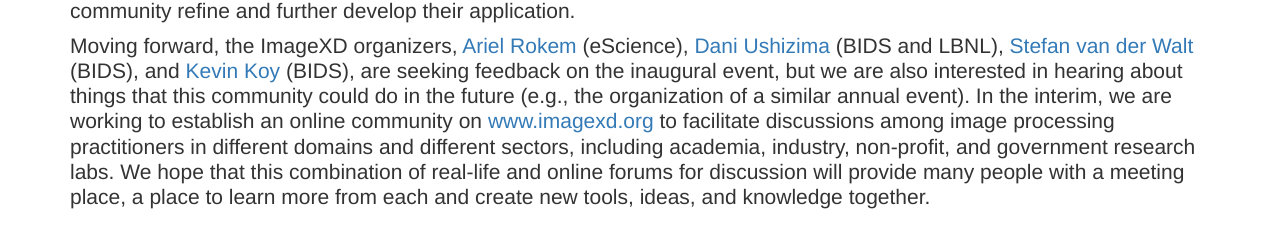
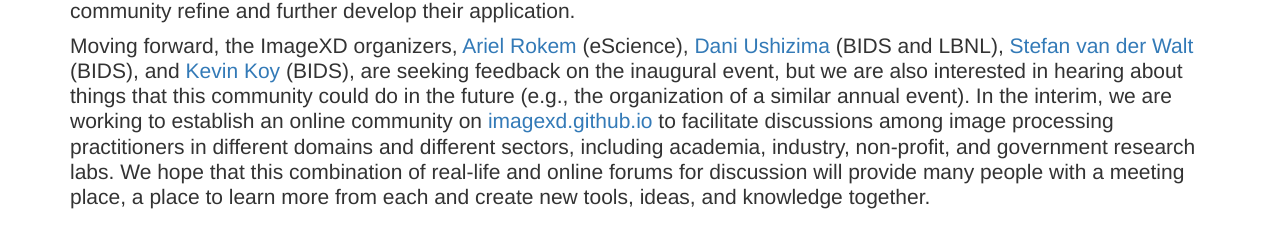
Before and after one commit to imagexd/2017, a Jekyll site: the page built from _posts/2016-06-21-inaugural-workshop.md, in a window 1280 px wide and 900 px high, scrolled down 1925 px. Shown: the part 671-897 px from the top of the window. Built offline with Jekyll 4.4.1, drawn with Linux system fonts in a browser that asks for light colours.

Commit message:
Serve from imagexd.github.io/2017
Assisted-by: Claude Code:claude-opus-5-5

```diff
--- a/_config.yml
+++ b/_config.yml
@@ -1,7 +1,7 @@
 title: ImageXD
 description: Image processing across domains
 sitename: ImageXD
-url: 'http://www.imagexd.org'
+url: 'https://imagexd.github.io'
 baseurl: '/2017'
 sass:
   sass_dir: /assets/_sass
--- a/_includes/navigation.html
+++ b/_includes/navigation.html
@@ -8,14 +8,14 @@
         <span class='icon-bar'></span>
         <span class='icon-bar'></span>
       </button>
-      <a class='navbar-brand' href='{{site.url}}'>{{ site.sitename }}</a>
+      <a class='navbar-brand' href='{{ site.baseurl }}/'>{{ site.sitename }}</a>
     </div>
 
     <div id='menu'>
       <ul>
         {% for feature in site.features %}
         <li>
-          <a href='{{site.url}}#{{ feature.id }}'>{{ feature.name }}</a>
+          <a href='{{ site.baseurl }}/#{{ feature.id }}'>{{ feature.name }}</a>
         </li>
         {% endfor %}
       </ul>
--- a/_posts/2016-06-21-inaugural-workshop.md
+++ b/_posts/2016-06-21-inaugural-workshop.md
@@ -11,7 +11,7 @@ with others who work on similar problems in different domains. ImageXD was
 founded by Berkeley and Washington partners from the Moore-Sloan Data Science
 Environments (MSDSE) to address these challenges.
 
-<img src="{{ site.url }}/images/group-photo.png" alt="Group" style="width: 1000px;"/>
+<img src="{{ site.baseurl }}/images/group-photo.png" alt="Group" style="width: 1000px;"/>
 
 At the inaugural ImageXD event, held at UC Berkeley’s Institute for Data Science
 (BIDS) on June 7-9, 2016, we gathered 50 researchers from 14 institutions
@@ -34,7 +34,7 @@ The ImageXD event included different emphases each day:
 
 On Day 1, the [scikit-image team](http://scikit-image.org/) provided a
 technical workshop introducing methods in python to analyze image data. Their
-[training materials](http://www.imagexd.org/tutorial/) are all openly
+[training materials](https://imagexd.github.io/tutorial/) are all openly
 available. Participants who were new to these approaches were
 also able to join a two-day
 [Software Carpentry](http://software-carpentry.org/) workshop ahead of ImageXD
@@ -115,7 +115,7 @@ Moving forward, the ImageXD organizers, [Ariel Rokem](http://arokem.org)
 seeking feedback on the inaugural event, but we are also interested in hearing
 about things that this community could do in the future (e.g., the organization
 of a similar annual event). In the interim, we are working to establish an
-online community on [www.imagexd.org](www.imagexd.org) to facilitate discussions
+online community on [imagexd.github.io](https://imagexd.github.io/) to facilitate discussions
 among image processing practitioners in different domains and different sectors,
 including academia, industry, non-profit, and government research labs. We hope
 that this combination of real-life and online forums for discussion will provide
```
Also changed, not shown: _features/00-imagexd2017.md (+1 -1 lines), _posts/2017-01-09-plans-for-round-2.md (+1 -1 lines).
